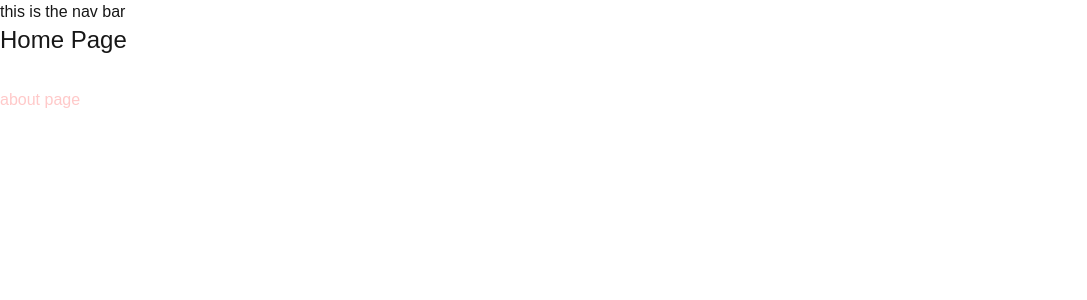
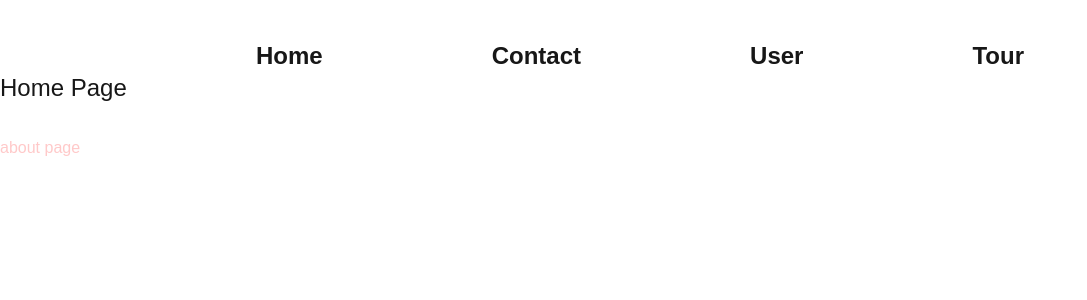
Before and after one commit to vtechwise/nextjs, a Next.js app: page / in a window 1280 px wide. Shown: the top 300 px of the page, without its empty margins (0-1087 px from the left). Built offline with nearby package versions, Linux system fonts and the light colour scheme.

Commit message:
add navbar component in layout.js

```diff
--- /dev/null
+++ b/app/components/Navbar.tsx
@@ -0,0 +1,23 @@
+import Link from "next/link";
+
+const Navbar = () => {
+  return (
+    <nav className="max-w-3xl mx-auto mt-10">
+      <div className="flex justify-between">
+        <Link href={"/home"} className="text-2xl font-bold">
+          Home
+        </Link>
+        <Link href={"/contact"} className="text-2xl font-bold">
+          Contact
+        </Link>
+        <Link href={"/user"} className="text-2xl font-bold">
+          User
+        </Link>
+        <Link href={"/tour"} className="text-2xl font-bold">
+          Tour
+        </Link>
+      </div>
+    </nav>
+  );
+};
+export default Navbar;
--- a/app/layout.tsx
+++ b/app/layout.tsx
@@ -1,5 +1,6 @@
 import React from "react";
 import "./globals.css";
+import Navbar from "./components/Navbar";
 
 export default function RootLayout({
   children,
@@ -9,7 +10,7 @@ export default function RootLayout({
   return (
     <html lang="en">
       <body>
-        <nav>this is the nav bar</nav>
+        <Navbar/>
         {children}
       </body>
     </html>
```
